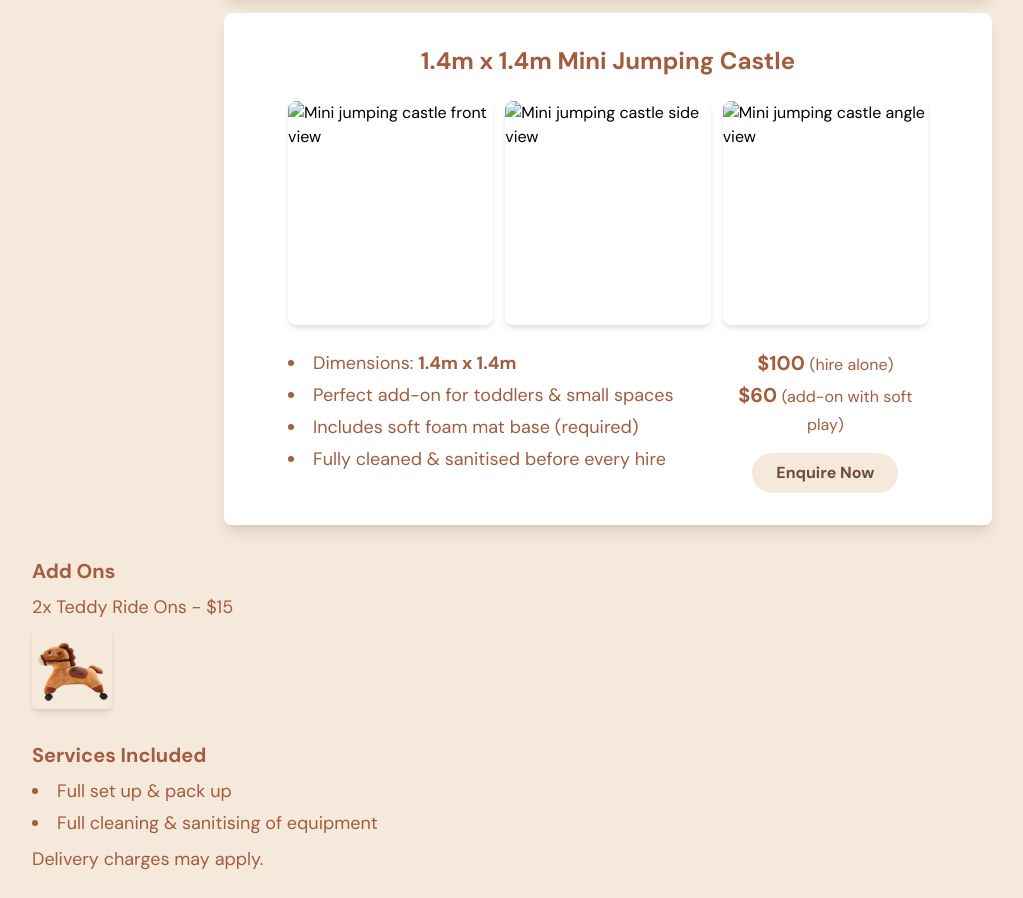
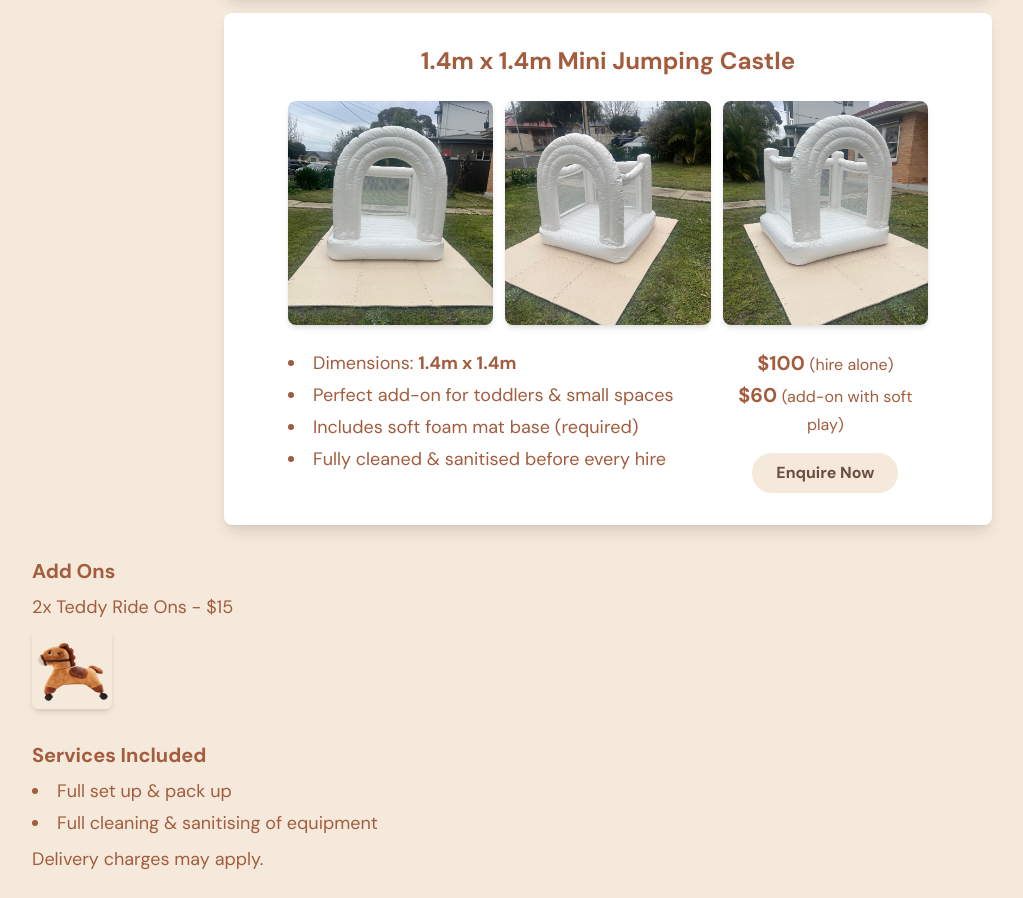
Before and after one commit to 068brian/lollypop-lane, a website: page index.html in a window 1280 px wide. Shown: the part 1147-2045 px from the top of the page, without its empty margins (32-1055 px from the left). Drawn offline with nearby package versions, Linux system fonts and the light colour scheme.

Commit message:
Update index.html

```diff
--- a/index.html
+++ b/index.html
@@ -130,9 +130,9 @@
 
   <!-- Image gallery -->
   <div class="grid grid-cols-1 sm:grid-cols-3 gap-3 mb-6">
-    <img src="asset/mini-castle-1.jpg" alt="Mini jumping castle front view" class="w-full h-56 object-cover rounded-lg shadow-md">
-    <img src="asset/mini-castle-2.jpg" alt="Mini jumping castle side view" class="w-full h-56 object-cover rounded-lg shadow-md">
-    <img src="asset/mini-castle-3.jpg" alt="Mini jumping castle angle view" class="w-full h-56 object-cover rounded-lg shadow-md">
+    <img src="asset/mini-castle-1.jpeg" alt="Mini jumping castle front view" class="w-full h-56 object-cover rounded-lg shadow-md">
+    <img src="asset/mini-castle-2.jpeg" alt="Mini jumping castle side view" class="w-full h-56 object-cover rounded-lg shadow-md">
+    <img src="asset/mini-castle-3.jpeg" alt="Mini jumping castle angle view" class="w-full h-56 object-cover rounded-lg shadow-md">
   </div>
 
   <!-- Details + price -->
```
